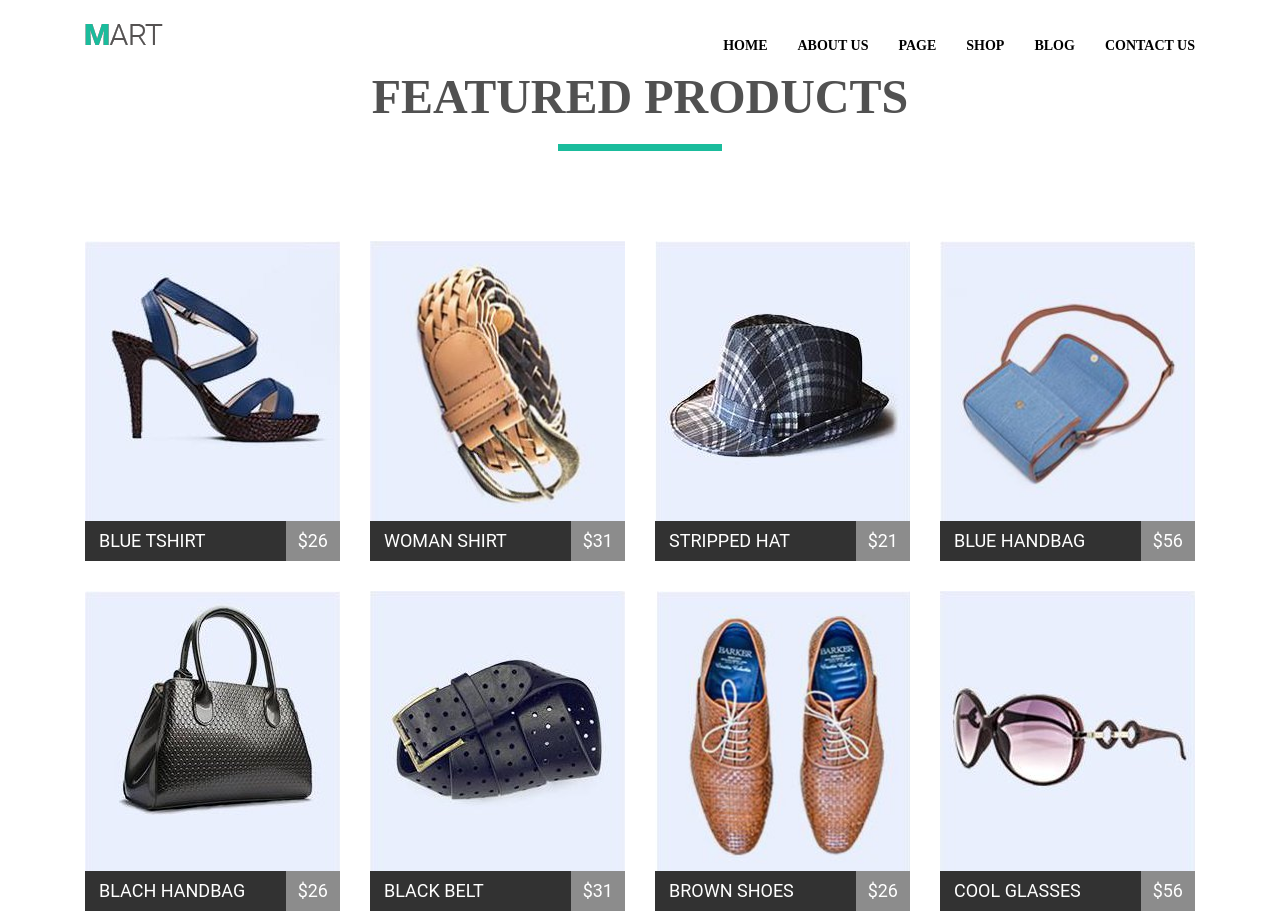
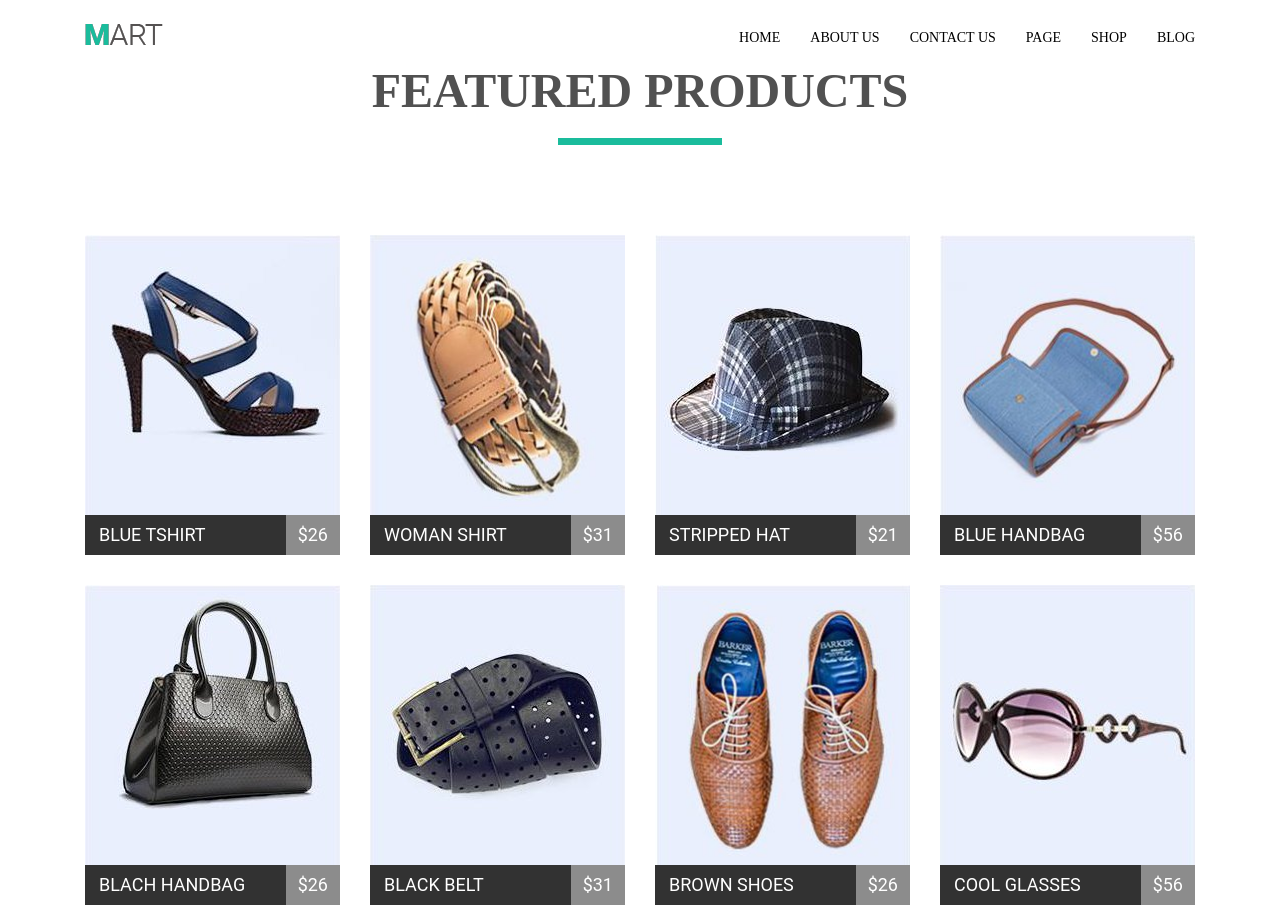
Before and after one commit to TarasGr/goit-fe-course, a plain HTML site: page hm-4/index.html in a window 1280 px wide. Shown: the top 917 px of the page. Drawn offline with Linux system fonts and the light colour scheme.

Commit message:
put changes according mentor's comments

```diff
--- a/css/style4.css
+++ b/css/style4.css
@@ -9,12 +9,16 @@ html {
 /* Совет от Александра Репеты, но у меня все картинки на странице занимают ширину врапера */
 img {
   display: block;
-  width: 100%;
+  max-width: 100%;
   height: auto;
+}
+.clearfix::after {
+  content: "";
+  display: block;
+  clear: both;
 }
 /* убираю переносы строк и прочие зазоры между елементами */
 header {
-  font-size: 0;
   padding: 0 15px;
 }
 main {
@@ -24,37 +28,26 @@ main {
   width: 1170px;
   margin: 0 auto;
   padding: 15px;
-  /* font-size: 0;  */
-
-  /* background: powderblue; */
 }
 .site-logo {
-  /* display: inline-block; */
-  vertical-align: middle;
   float: left;
 }
 .site-navigation {
-  /* display: inline-block; */
-  vertical-align: middle;
   margin: 0;
   padding: 0;
   font-size: 14px;
   list-style: none;
-  font-weight: 700;
-
-  /* width: 1032px; */
-  /* background: palegoldenrod; */
-  /* text-align: right; */
-  /* float: right; */
+  float: right;
+  /* Для выравнивания по центру с логотипом */
+  margin-top: 4px;
 }
 .site-navigation-item {
-  /* display: inline-block; */
-  padding: 15px;
-  float: right;
+  line-height: 22px;
+  float: left;
 }
 /* Неудобно каждый раз определять какой дочерний елемент будет без паддинга */
-.site-navigation-item:first-child {
-  padding-right: 0;
+.site-navigation-item:not(:last-child) {
+  padding-right: 30px;
 }
 .site-navigation-link {
   text-transform: uppercase;
@@ -68,8 +61,7 @@ main {
 .title {
   font-size: 48px;
   color: #515151;
-  /* font-family: "Roboto", sans-serif; */
-  font-weight: 900px;
+  font-weight: 900;
   text-transform: uppercase;
   text-align: center;
   margin-bottom: 75px;
@@ -83,14 +75,11 @@ main {
   display: block;
 }
 .features {
-  /* margin: 0;
-    padding: 0; */
   margin-bottom: 72px;
 }
 .card {
   width: 255px;
   height: 320px;
-  /* display: inline-block; */
   margin: 15px;
   cursor: pointer;
   float: left;
@@ -100,8 +89,6 @@ main {
   overflow: hidden;
 }
 .card-text-wrp {
-  /* width: 255px;
-  height: 40px; */
   height: calc(320px - 280px);
   background: #323232;
   overflow: hidden;
@@ -116,16 +103,11 @@ main {
 }
 .card-title {
   padding-left: 14px;
-
-  /* width: 195px;
-  display: inline-block; */
   float: left;
 }
 .card-price {
   padding: 0px 12px;
   background: #8c8c8c;
-
-  /* display: inline-block; */
   float: right;
 }
 .card:hover .card-text-wrp {
@@ -135,12 +117,6 @@ main {
   background: #1abc9c;
 }
 
-.clearfix {
-    content: "";
-    display: block;
-    clear: both;
-}
-
 .news {
   margin: 0;
   padding: 0;
@@ -148,7 +124,6 @@ main {
 }
 .card-news {
   width: 350px;
-  /* display: inline-block; */
   cursor: pointer;
   margin: 15px;
   float: left;
--- a/hm-4/index.html
+++ b/hm-4/index.html
@@ -10,8 +10,7 @@
   <body>
     <div class="wrapper">
       <header>
-        <nav>
-          <a href="#" class="site-logo">
+        <a href="#" class="site-logo clearfix">
           <img
             src="./img/logo.png"
             alt="logo"
@@ -20,30 +19,29 @@
             height="22"
           />
         </a>
-          <ul class="site-navigation">
+        <ul class="site-navigation clearfix">
+          <li class="site-navigation-item">
+            <a href="#" class="site-navigation-link">home</a>
+          </li>
+          <li class="site-navigation-item">
+            <a href="#" class="site-navigation-link">about us</a>
+          </li>
           <li class="site-navigation-item">
             <a href="#" class="site-navigation-link">contact us</a>
           </li>
           <li class="site-navigation-item">
-              <a href="#" class="site-navigation-link">blog</a>
+            <a href="#" class="site-navigation-link">page</a>
           </li>
           <li class="site-navigation-item">
             <a href="#" class="site-navigation-link">shop</a>
           </li>
           <li class="site-navigation-item">
-              <a href="#" class="site-navigation-link">page</a>
-            </li>
-            <li class="site-navigation-item">
-              <a href="#" class="site-navigation-link">about us</a>
-            </li>
-            <li class="site-navigation-item">
-              <a href="#" class="site-navigation-link">home</a>
+            <a href="#" class="site-navigation-link">blog</a>
           </li>
         </ul>
-        </nav>
       </header>
       <main class="clearfix">
-        <div class="features">
+        <div class="features clearfix">
           <h2 class="title">featured products</h2>
           <div class="card">
             <div class="card-img-wrp">
@@ -166,14 +164,13 @@
             </div>
           </div>
         </div>
-        <div class="news">
+        <div class="news clearfix">
           <h2 class="title">latest news</h2>
           <div class="card-news">
             <div class="card-news-img-wrp">
               <img
                 src="./img/img9.jpg"
                 alt="img-news"
-                class="card-news-img"
                 class="card-news-img"
                 width="350px"
                 height="260px"
@@ -219,7 +216,6 @@
                 src="./img/img11.jpg"
                 alt="img-news"
                 class="card-news-img"
-                class="card-news-img"
                 width="350px"
                 height="260px"
               />
```
Lines whose indentation alone changed are shown as unchanged.
